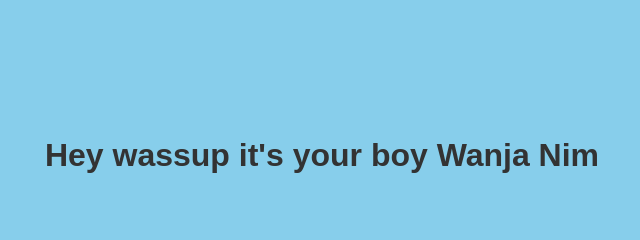
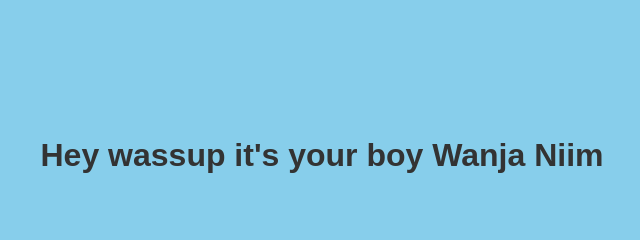
Before and after one commit to princekark/My-homework-project, a plain HTML site: page index.html in a window 1280 px wide. Shown: the top 240 px of the page, 318-958 px from the left. Drawn offline with Linux system fonts and the light colour scheme.

```diff
--- a/index.html
+++ b/index.html
@@ -5,7 +5,7 @@
     <meta name="viewport" content="width=device-width, initial-scale=1.0">
     <title>Wanja Nim's Page</title>
     <link rel="stylesheet" href="style.css">
-    <h1>Hey wassup it's your boy Wanja Nim</h1>
+    <h1>Hey wassup it's your boy Wanja Niim</h1>
 </head>
 <main>
     <footer>Thank You For Visiting.</footer>
```
